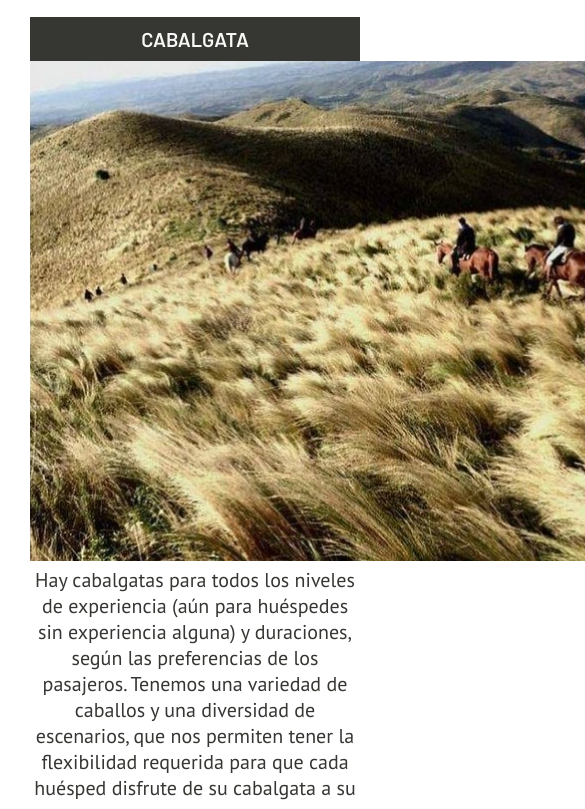
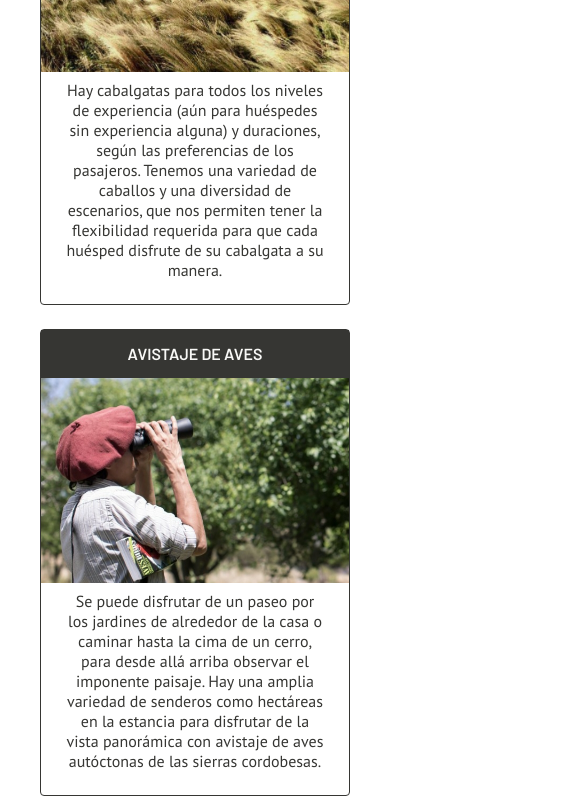
Before and after one commit to MCervigni/proyecto-LaCalaEstancia, a plain HTML site: page pages/actividades.html in a window 390 px wide. Shown: the part 857-1666 px from the top of the page, 585 px wide, since content can reach past the window. Drawn offline with Linux system fonts and the light colour scheme; a web font is replaced by a local one.

Commit message:
se agrega Flex-Box a page Actividades

```diff
--- a/css/style.css
+++ b/css/style.css
@@ -137,22 +137,29 @@ main video {
   color: #f8f8f6;
   text-align: center;
   font-size: 1.25rem;
-  padding: 10px 0;
-  margin: auto 30px;
+  padding: 0.9rem 0;
+}
+
+.actividades article {
+  margin: 1rem 2.5rem;
+  border: 1px solid #363633;
+  border-radius: 4px;
 }
 
 .card-actividad {
-  margin-bottom: 20px;
+  display: flex;
+  align-items: center;
+  font-size: 1.25rem;
 }
 
-.card-actividad article {
-  text-align: center;
-  font-size: 1.25rem;
-  margin: 0 30px;
+.card-actividad img {
+  width: 20%;
+  object-fit: cover;
 }
 
-.detalle-actividad {
-  margin: 0;
+.card-actividad p {
+  margin: 1.5rem;
+  text-align: start;
 }
 
 /* END ACTIVIDADES */
@@ -429,6 +436,31 @@ input[type="submit"]{
       margin: 0.5rem 3rem;
     }
 
+/* MAIN ACTIVIADES Tablet*/
+
+.subtitulo-actividades {
+  font-size: 1,3rem;
+}
+
+.actividades article {
+  margin: 1.5rem 13rem;
+}
+
+.card-actividad {
+  flex-direction: column;
+  font-size: 1.1rem;
+}
+
+.card-actividad img {
+  width: 100%;
+}
+
+.card-actividad p {
+  margin: 0.5rem 1.5rem 1.5rem 1.5rem;
+  text-align: center;
+}
+
+
 /* MAIN UBICACION Tablet*/
 .ubicacion p {
   margin: 0.2rem 5rem 1rem 5rem;
@@ -576,6 +608,26 @@ body {
     font-size: 1rem;
   }
 
+  /* MAIN ACTIVIDADES Mobile */
+  .subtitulo-actividades {
+    font-size: 1rem;
+  }
+
+  .actividades article {
+    margin: 1.5rem 2.5rem;
+  }
+
+  .card-actividad {
+    flex-direction: column;
+    font-size: 1rem;
+  }
+
+  .card-actividad p {
+    margin: 0.5rem 1.5rem 1.5rem 1.5rem;
+    text-align: center;
+  }
+
+
   /* MAIN UBICACION Mobile */
 
   .ubicacion p {
--- a/pages/actividades.html
+++ b/pages/actividades.html
@@ -74,11 +74,10 @@
 
     <main>
       <h1 class="titulo-seccion">Actividades</h1>
-      <section id="actividades">
-        <ul>
-          <li class="card-actividad">
+      <section class="actividades">
+        <article>
           <h2 class="subtitulo-actividades">Trekking</h2>
-            <article>
+          <div class="card-actividad">
             <img
               src="../assets/img/actividades/trekking.jpg"
               alt="Foto personas haciendo trekking en la montaña"
@@ -86,17 +85,18 @@
             <div class="contenido-actividad">
               <p class="detalle-actividad">
                 Circuitos más extensos de dificultad media-alta, para recorrer
-                  mayores extensiones de la estancia y adentrarse en las
-                  sierras. Transitando por frondosos bosques y pastizales, con
-                  vistas a numerosos cerros y un sinfín de escenarios dignos de
-                  admiración. Duración: jornada completa.
+                mayores extensiones de la estancia y adentrarse en las sierras.
+                Transitando por frondosos bosques y pastizales, con vistas a
+                numerosos cerros y un sinfín de escenarios dignos de admiración.
+                Duración: jornada completa.
               </p>
             </div>
+          </div>
         </article>
-          </li>
-          <li class="card-actividad">
+
+        <article>
           <h2 class="subtitulo-actividades">Cabalgata</h2>
-            <article>
+          <div class="card-actividad">
             <img
               src="../assets/img/actividades/cabalgata.jpg"
               alt="Foto personas haciendo cabalgata en la montaña"
@@ -105,34 +105,33 @@
               <p class="detalle-actividad">
                 Hay cabalgatas para todos los niveles de experiencia (aún para
                 huéspedes sin experiencia alguna) y duraciones, según las
-                  preferencias de los pasajeros. Tenemos una variedad de
-                  caballos y una diversidad de escenarios, que nos permiten
-                  tener la flexibilidad requerida para que cada huésped disfrute
-                  de su cabalgata a su manera.
+                preferencias de los pasajeros. Tenemos una variedad de caballos
+                y una diversidad de escenarios, que nos permiten tener la
+                flexibilidad requerida para que cada huésped disfrute de su
+                cabalgata a su manera.
               </p>
             </div>
+          </div>
         </article>
-          </li>
-          <li class="card-actividad">
+        <article>
           <h2 class="subtitulo-actividades">Avistaje de Aves</h2>
-            <article>
+          <div class="card-actividad">
             <img
               src="../assets/img/actividades/avistaje.jpg"
               alt="Foto de persona haciendo avistaje con binoculares"
             />
             <div class="contenido-actividad">
               <p class="detalle-actividad">
-                  Se puede disfrutar de un paseo por los jardines de alrededor
-                  de la casa o caminar hasta la cima de un cerro, para desde
-                  allá arriba observar el imponente paisaje. Hay una amplia
-                  variedad de senderos como hectáreas en la estancia para
-                  disfrutar de la vista panorámica con avistaje de aves
-                  autóctonas de las sierras cordobesas.
+                Se puede disfrutar de un paseo por los jardines de alrededor de
+                la casa o caminar hasta la cima de un cerro, para desde allá
+                arriba observar el imponente paisaje. Hay una amplia variedad de
+                senderos como hectáreas en la estancia para disfrutar de la
+                vista panorámica con avistaje de aves autóctonas de las sierras
+                cordobesas.
               </p>
             </div>
+          </div>
         </article>
-          </li>
-        </ul>
       </section>
     </main>
 
```
Lines whose indentation alone changed are shown as unchanged.
